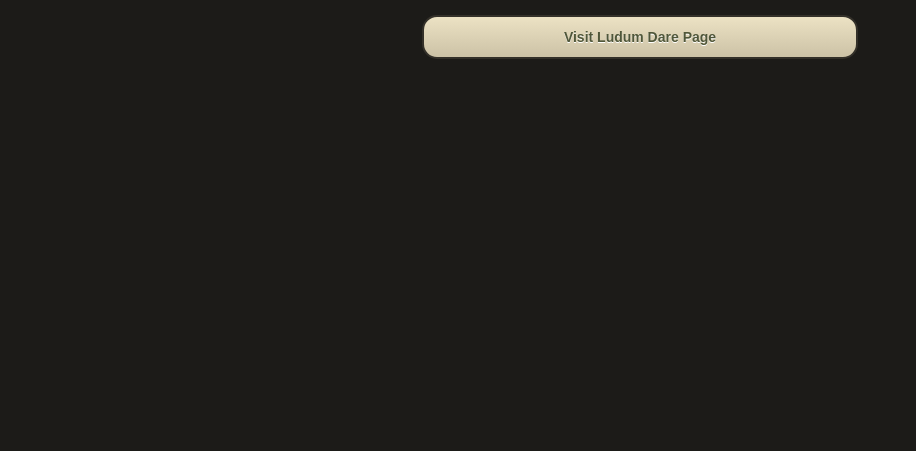
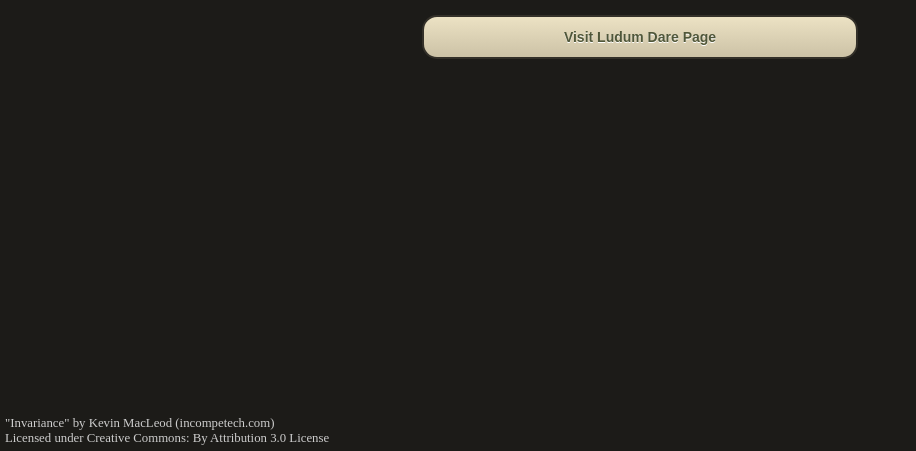
Before and after one commit to ErikBrendel/threeDefault, a website: page dist/index.html in a window 1280 px wide. Shown: the part 349-800 px from the top of the page, without its empty margins (0-916 px from the left). Drawn offline with Linux system fonts and the light colour scheme.

Commit message:
Add copyright stuff

```diff
--- a/dist/index.html
+++ b/dist/index.html
@@ -49,7 +49,19 @@
             position:relative;
             top:1px;
         }
-
+        .copyright-stuff{
+            position: absolute;
+            left: 0;
+            bottom: 0;
+            font-size: 0.8em;
+            text-align: left;
+            padding: 5px;
+            color: #cdcdcd;
+        }
+        .copyright-stuff a{
+            text-decoration: none;
+            color: #cdcdcd;
+        }
     </style>
 </head>
 <body>
@@ -71,6 +83,10 @@
         <br>
         <br>
         <a href="https://ldjam.com/events/ludum-dare/40/$54924" class="myButton" target="_blank">Visit Ludum Dare Page</a>
+        <div class="copyright-stuff">
+            "Invariance" by Kevin MacLeod (<a href="http://incompetech.com">incompetech.com</a>)<br/>
+            Licensed under <a href="http://creativecommons.org/licenses/by/3.0/">Creative Commons: By Attribution 3.0 License</a>
+        </div>
     </div>
 </body>
 </html>
```
